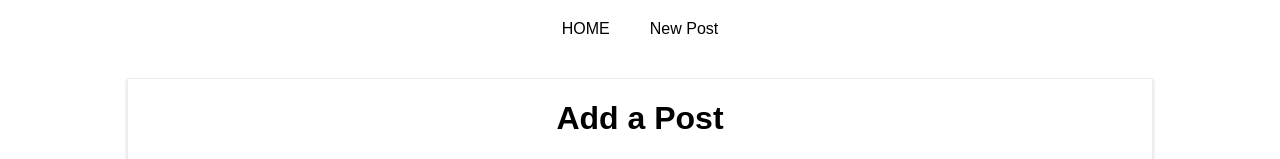
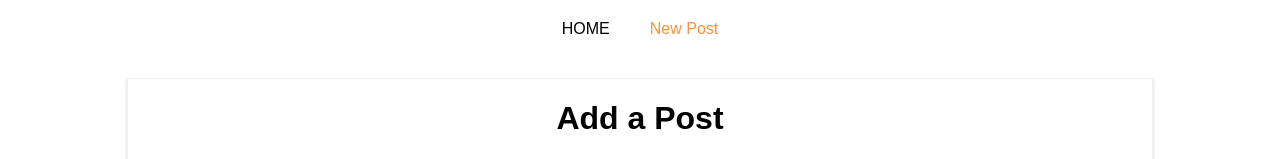
Before and after one commit to maciekczech/react_complete_guide, a React (Create React App) app in the folder http_ajax_section/: page /new-post in a window 1280 px wide. Shown: the top 159 px of the page. Built offline with nearby package versions, Linux system fonts and the light colour scheme.

Commit message:
HTTP/AJAX - styling NavLink with CSS modules

```diff
--- a/http_ajax_section/src/containers/Blog/Blog.js
+++ b/http_ajax_section/src/containers/Blog/Blog.js
@@ -3,21 +3,20 @@ import classes from './Blog.module.css';
 
 import Posts from './../Posts/Posts'
 import NewPost from './../NewPost/NewPost'
-import {Route, Link} from 'react-router-dom';
+import {Route, NavLink} from 'react-router-dom';
 
 class Blog extends Component {
 
     render () {
         return (
-            <div>
-                <header className={classes.Blog}>
+            <div className={classes.Blog}>
+                <header>
                     <nav>
                         <ul>
-                            <li> <Link to='/'> HOME </Link> </li>
-                            <li> <Link to={{
-                                pathname: '/new-post',
-                                search: '?asd'
-                            }}> New Post </Link></li>
+                            <li> <NavLink to='/' exact activeClassName={classes.active}> HOME </NavLink> </li>
+                            <li> <NavLink to={{
+                                pathname: '/new-post'
+                            }} exact activeClassName={classes.active}> New Post </NavLink></li>
                         </ul>
                     </nav>
                 </header>
--- a/http_ajax_section/src/containers/Blog/Blog.module.css
+++ b/http_ajax_section/src/containers/Blog/Blog.module.css
@@ -25,6 +25,7 @@
 }
 
 .Blog a:hover,
-.Blog a:active{
+.Blog a:active,
+.Blog a.active{
     color: #fa923f;
 }
```
Also changed, not shown: 1 other file (tests, documents, lock files or other folders).
